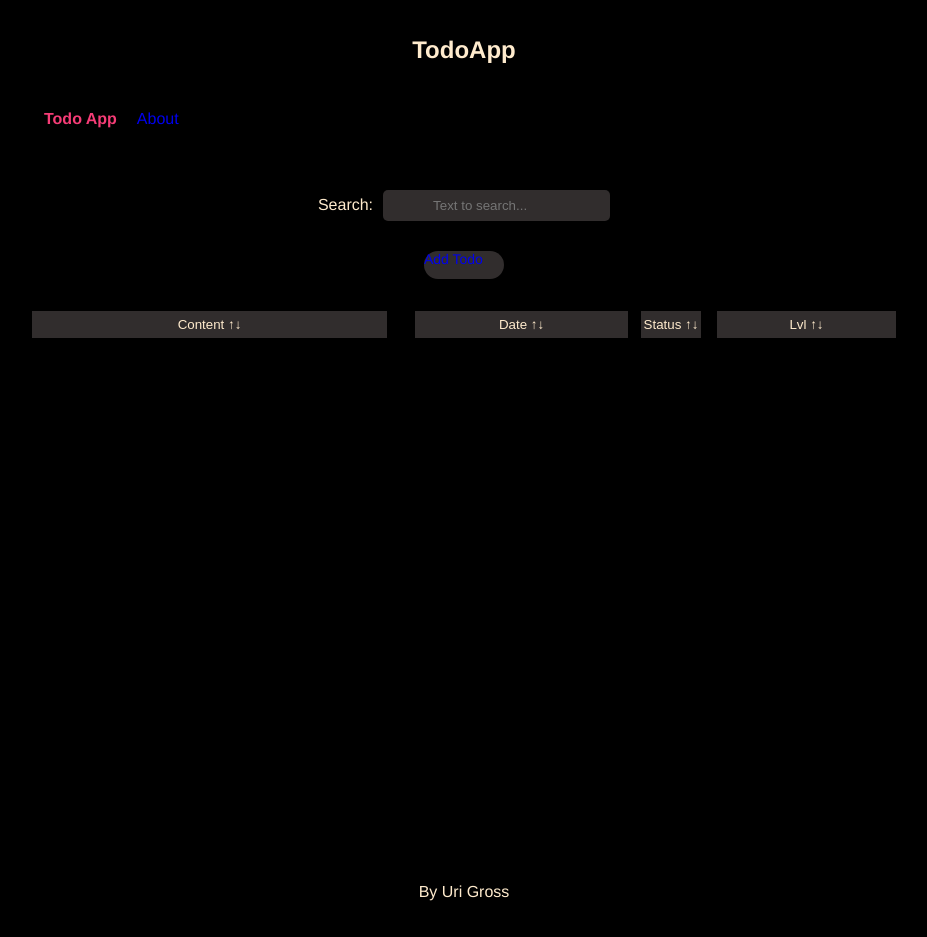
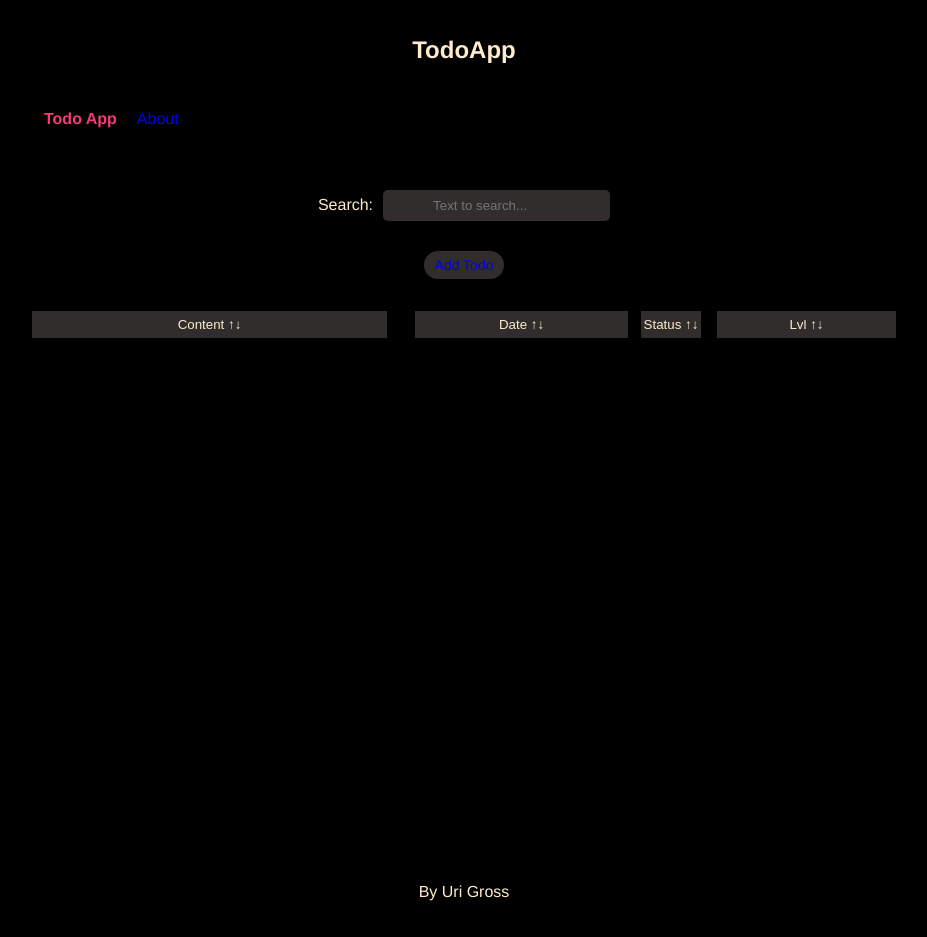
Before and after one commit to urigross/TodoApp., an Angular app: page / in a window 1280 px wide. Shown: the whole page, without its empty margins (176-1103 px from the left). Built offline with nearby package versions, Linux system fonts and the light colour scheme.

Commit message:
Fixed add-btn css

```diff
--- a/src/app/cmps/todo-preview/todo-preview.component.scss
+++ b/src/app/cmps/todo-preview/todo-preview.component.scss
@@ -19,7 +19,6 @@
             a {
                 width: 350px;
                 color: inherit;
-
         }
             .todo-date {
                 width: 250px;
--- a/src/app/pages/todo/todo.component.scss
+++ b/src/app/pages/todo/todo.component.scss
@@ -1,6 +1,8 @@
 .add-btn {
     width: 80px;
     height: 28px;
+    text-align: center;
+    line-height: 28px;
     border: none;
     border-radius: 50px;
     font-size: 14px;
@@ -121,11 +123,6 @@
     .todo-app-container {
         height: 630px;
         margin-bottom: 0;
-        .sort-btn-container {
-            // button:not(:last-child) {
-            //     margin-right: 18px;
-            // }
-        }
     }
 }
 
```
